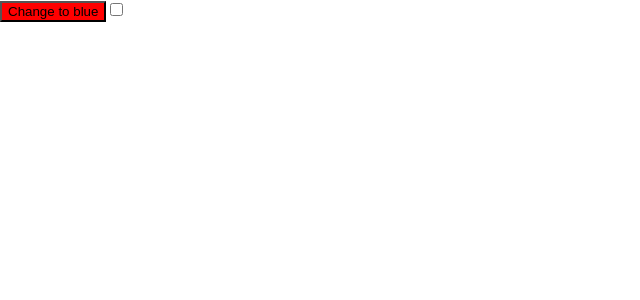
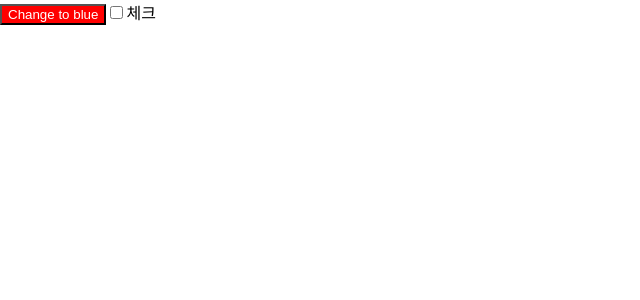
Before and after one commit to KooTaehyeon/testings, a React (Create React App) app: page / in a window 1280 px wide. Shown: the top 300 px of the page, without its empty margins (0-640 px from the left). Built offline with nearby package versions, Linux system fonts and the light colour scheme.

Commit message:
체크박스 tdd 성공

```diff
--- a/src/App.js
+++ b/src/App.js
@@ -10,16 +10,19 @@ function App() {
     <div>
       <button
         onClick={() => setButtonColor(newButtonColor)}
-        style={{ backgroundColor: `${buttonColor}` }}
+        style={{ backgroundColor: `${buttonColor}`, color: 'white' }}
+        disabled={disabled}
       >
         Change to {newButtonColor}
       </button>
       <input
         type={'checkbox'}
+        id={'disable-button-checkbox'}
         defaultChecked={disabled}
         aria-checked={disabled}
         onChange={(e) => setDisabled(e.target.checked)}
       />
+      <label htmlFor='disable-button-checkbox'>체크</label>
     </div>
   );
 }
```
Also changed, not shown: 1 other file (tests, documents, lock files or other folders).
